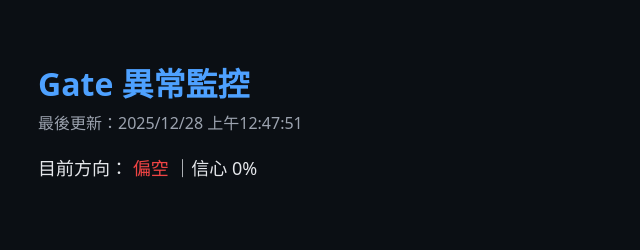
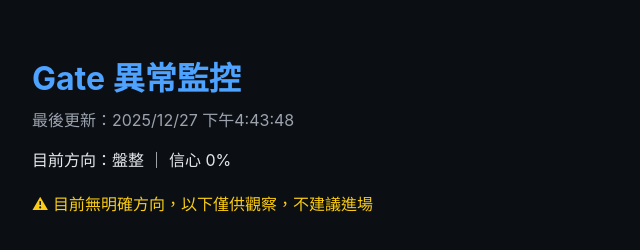
Before and after one commit to cowdeoh111111-png/gate-anomaly, a plain HTML site: page index.html in a window 1280 px wide. Shown: the whole page, without its empty margins (0-640 px from the left). Drawn offline with Linux system fonts and the light colour scheme.

Commit message:
Update index.html

```diff
--- a/index.html
+++ b/index.html
@@ -5,103 +5,109 @@
   <title>Gate 異常監控</title>
   <style>
     body {
-    background:#0b0f14;
-    color:#e5e7eb;
-    font-family: system-ui, -apple-system, BlinkMacSystemFont;
-    padding:30px;
+      background: #0b0f14;
+      color: #e5e7eb;
+      font-family: -apple-system, BlinkMacSystemFont, sans-serif;
+      padding: 24px;
     }
     h1 {
-    color:#4ea1ff;
-    margin-bottom:5px;
+      color: #4da3ff;
+      margin-bottom: 8px;
     }
-  .sub {
-    color:#9ca3af;
-    margin-bottom:20px;
+    .meta {
+      color: #9ca3af;
+      margin-bottom: 16px;
     }
-  .direction {
-    margin:15px 0;
-    font-size:18px;
+    .bias {
+      margin-bottom: 20px;
+      font-size: 16px;
     }
-  .long { color:#22c55e; }
-  .short { color:#ef4444; }
-
+    .warn {
+      color: #facc15;
+      margin-bottom: 12px;
+    }
     .row {
-    display:flex;
-    justify-content:space-between;
-    padding:12px 8px;
-    border-bottom:1px solid #1f2937;
-    align-items:center;
+      display: grid;
+      grid-template-columns: 140px 80px 80px 100px 80px;
+      padding: 10px 0;
+      border-bottom: 1px solid #1f2937;
+      align-items: center;
     }
-  .symbol { width:140px; }
-  .age { color:#9ca3af; font-size:13px; }
+    .short { color: #f87171; }
+    .long { color: #4ade80; }
+    .dim { opacity: 0.45; }
   </style>
 </head>
 <body>
 
 <h1>Gate 異常監控</h1>
-<div class="sub" id="updated">最後更新：--</div>
-
-<div class="direction" id="direction">方向計算中…</div>
+<div class="meta" id="updated"></div>
+<div class="bias" id="bias"></div>
+<div class="warn" id="warn"></div>
 
 <div id="list"></div>
 
 <script>
-async function load() {
-  const res = await fetch("./data_fast.json?_=" + Date.now());
-  const data = await res.json();
+fetch('./data_fast.json')
+  .then(res => res.json())
+  .then(data => {
+    const items = data.items || [];
 
-  /** 台灣時間 **/
-  const updated = new Date();
-  const twTime = updated.toLocaleString("zh-TW", { timeZone: "Asia/Taipei" });
-  document.getElementById("updated").innerText = "最後更新：" + twTime;
+    const longScore = items.filter(i => i.side === 'long')
+                           .reduce((s, i) => s + i.score, 0);
+    const shortScore = items.filter(i => i.side === 'short')
+                            .reduce((s, i) => s + i.score, 0);
 
-  const now = Date.now();
+    const total = longScore + shortScore;
+    const confidence = total === 0
+      ? 0
+      : Math.round(Math.abs(longScore - shortScore) / total * 100);
 
-  let longScore = 0;
-  let shortScore = 0;
+    const bias =
+      longScore > shortScore ? '偏多' :
+      shortScore > longScore ? '偏空' : '盤整';
 
-  data.items.forEach(i => {
-    if (i.side === "long") longScore += i.score;
-    if (i.side === "short") shortScore += i.score;
-  });
+    document.getElementById('updated').innerText =
+      `最後更新：${data.updated || '-'}`;
 
-  const total = longScore + shortScore || 1;
-  const bias = longScore > shortScore ? "long" : "short";
-  const confidence = Math.round(
-    (Math.abs(longScore - shortScore) / total) * 100
+    document.getElementById('bias').innerText =
+      `目前方向：${bias} ｜ 信心 ${confidence}%`;
+
+    const list = document.getElementById('list');
+
+    // ===== B 模式核心 =====
+    const showAll = confidence < 20;
+
+    if (showAll) {
+      document.getElementById('warn').innerText =
+        '⚠ 目前無明確方向，以下僅供觀察，不建議進場';
+    }
+
+    const displayItems = showAll
+      ? items
+      : items.filter(i =>
+          (bias === '偏多' && i.side === 'long') ||
+          (bias === '偏空' && i.side === 'short')
         );
 
-  const dirEl = document.getElementById("direction");
-  dirEl.innerHTML = `
-    目前方向：
-    <span class="${bias}">
-      ${bias === "long" ? "偏多" : "偏空"}
-    </span>
-    ｜信心 ${confidence}%
-  `;
+    displayItems.forEach(i => {
+      const row = document.createElement('div');
+      row.className = `row ${showAll ? 'dim' : ''}`;
 
-  const list = document.getElementById("list");
-  list.innerHTML = "";
-
-  data.items
-    .filter(i => i.side === bias) // ✅ 只顯示順勢
-    .forEach(i => {
-      const ageMin = Math.floor((now - i.first_seen) / 60000);
-      const row = document.createElement("div");
-      row.className = "row";
       row.innerHTML = `
-        <div class="symbol">${i.symbol}</div>
+        <div>${i.symbol}</div>
         <div class="${i.side}">${i.side.toUpperCase()}</div>
         <div>${i.change}%</div>
         <div>$${i.price}</div>
-        <div class="age">${ageMin} 分鐘前</div>
+        <div>${i.score}</div>
       `;
       list.appendChild(row);
     });
+
+    if (displayItems.length === 0) {
+      list.innerHTML = '<div style="opacity:.5">目前無異常</div>';
     }
-
-load();
-setInterval(load, 30000);
+  });
 </script>
 
 </body>
```
Lines whose indentation alone changed are shown as unchanged.
